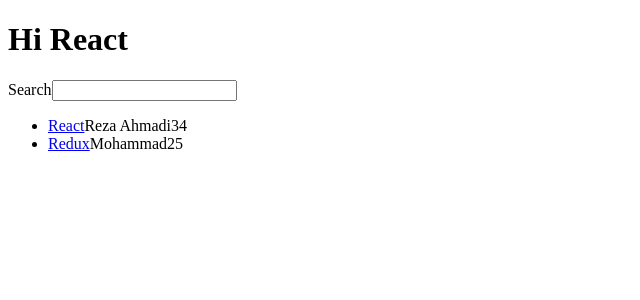
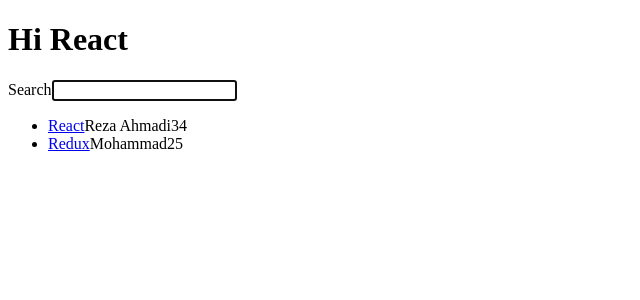
Before and after one commit to minashaker77/react-classbon, a React (Vite) app: page / in a window 1280 px wide. Shown: the top 300 px of the page, without its empty margins (0-640 px from the left). Built offline with nearby package versions, Linux system fonts and the light colour scheme.

Commit message:
useRef hook

```diff
--- a/src/App.jsx
+++ b/src/App.jsx
@@ -46,6 +46,7 @@ const App = () => {
 				label="Search"
 				value={searchTerm}
 				onInputChange={handleSearch}
+				isFocused={true}
 			/>
 			<List list={searchStories} />
 		</div>
--- a/src/components/InputWithLabel.jsx
+++ b/src/components/InputWithLabel.jsx
@@ -1,9 +1,17 @@
+import { useEffect, useRef } from "react";
 
-const InputWithLabel = ({id,label,value , onInputChange , type='text'}) => {
+const InputWithLabel = ({id,label,value , onInputChange , type='text', isFocused}) => {
 
 	const handleChange = (event) => {
 		onInputChange(event);
 	};
+
+	const inputRef = useRef();
+	useEffect(()=>{
+		if(isFocused && inputRef.current){
+			inputRef.current.focus();
+		}
+	},[isFocused])
 	return (
 		<>
 			<label htmlFor={id}>{label}</label>
@@ -12,6 +20,8 @@ const InputWithLabel = ({id,label,value , onInputChange , type='text'}) => {
 				type={type}
 				id={id}
 				value={value}
+				ref={inputRef}
+				// autoFocus = {isFocused}
 			/>
 		</>
 	);
```
